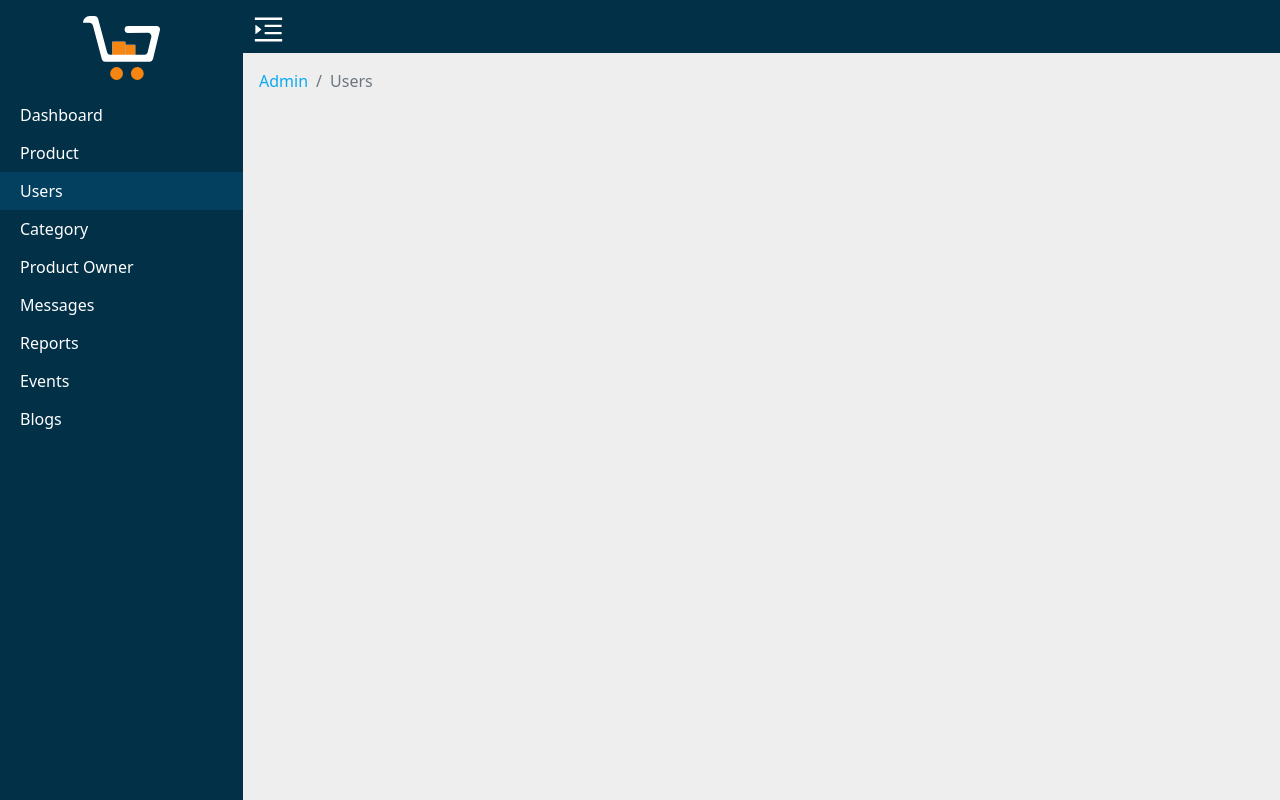
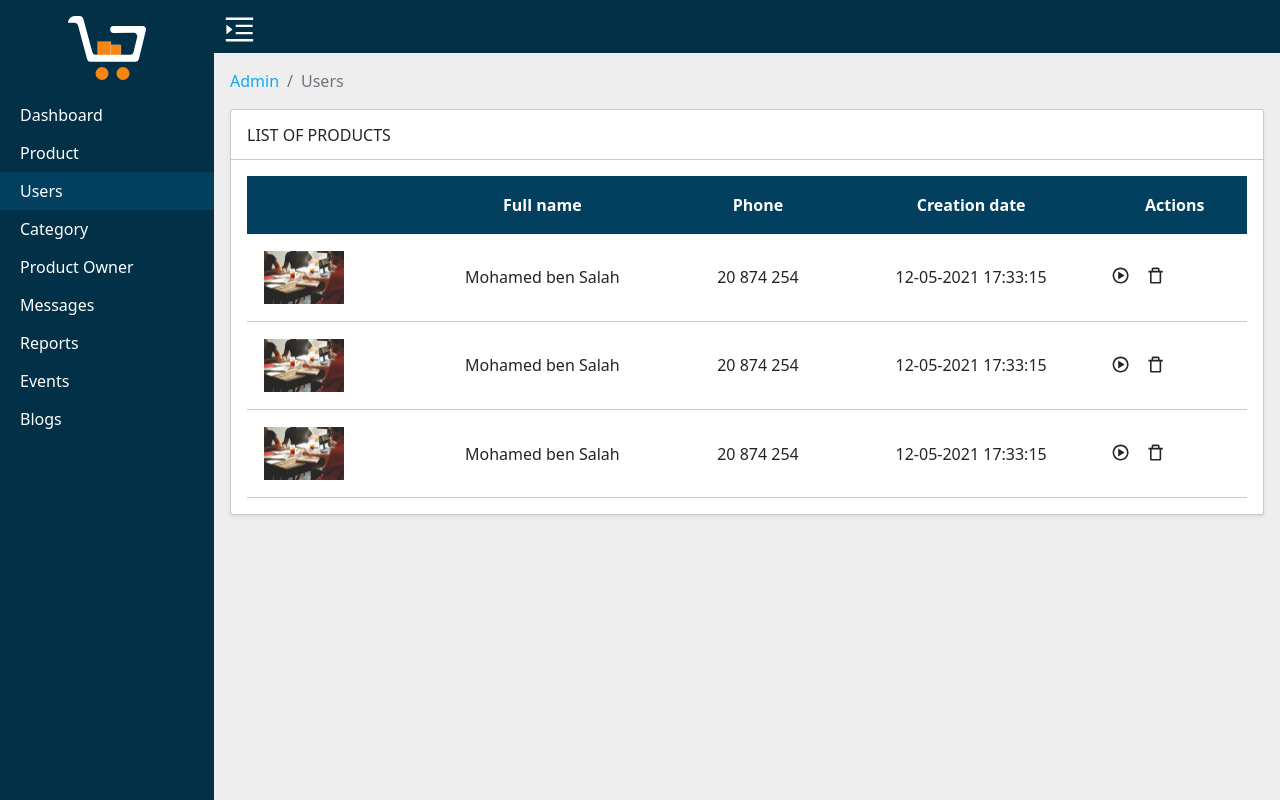
Before and after one commit to medzerai/M-place-Website, a React (Create React App) app in the folder client/: page /admin/users in a window 1280 px wide. Built offline with nearby package versions, Linux system fonts and the light colour scheme.

Commit message:
add table of users in admin panel

```diff
--- a/client/src/components/Panel/Admin/users.js
+++ b/client/src/components/Panel/Admin/users.js
@@ -1,6 +1,18 @@
 import { Link } from "react-router-dom";
+import pic from "./../../../meeting.jpg";
+import ReactEditor from "./../components/reactEditor.js";
+import { useState } from "react";
+import { BiTrashAlt, BiPlayCircle, BiEdit } from "react-icons/bi";
+import { Modal, Button } from "react-bootstrap";
 
 const Users = () => {
+  const [show, setModifyShow] = useState(false);
+  const [showDelete, setDeleteShow] = useState(false);
+  const ModifyClose = () => setModifyShow(false);
+  const ModifyShow = () => setModifyShow(true);
+
+  const DeleteClose = () => setDeleteShow(false);
+  const DeleteShow = () => setDeleteShow(true);
   return (
     <div>
       <nav aria-label="breadcrumb">
@@ -13,6 +25,148 @@ const Users = () => {
           </li>
         </ol>
       </nav>
+
+      <div className="cardTemplate shadow-sm">
+        <div className="title-cardTemplate">
+          <h1>List of products</h1>
+        </div>
+        <div className="content-cardTemplate">
+          <table>
+            <thead>
+              <th>
+                <div className="data picture"></div>
+              </th>
+              <th>
+                <div className="data">Full name</div>
+              </th>
+              <th>
+                <div className="data">Phone</div>
+              </th>
+              <th>
+                <div className="data">Creation date</div>
+              </th>
+              <th>
+                <div className="data">Actions</div>
+              </th>
+            </thead>
+            <tbody>
+              <tr>
+                <td>
+                  <div className="data picture">
+                    <img src={pic} alt="" />
+                  </div>
+                </td>
+                <td>
+                  <div className="data">Mohamed ben Salah</div>
+                </td>
+                <td>
+                  <div className="data">20 874 254</div>
+                </td>
+                <td>
+                  <div className="data">12-05-2021 17:33:15</div>
+                </td>
+                <td>
+                  <div className="actions">
+                    <div className="action">
+                      <BiPlayCircle />
+                    </div>
+                    <div className="action" onClick={DeleteShow}>
+                      <BiTrashAlt />
+                    </div>
+                  </div>
+                </td>
+              </tr>
+              <tr>
+                <td>
+                  <div className="data picture">
+                    <img src={pic} alt="" />
+                  </div>
+                </td>
+                <td>
+                  <div className="data">Mohamed ben Salah</div>
+                </td>
+                <td>
+                  <div className="data">20 874 254</div>
+                </td>
+                <td>
+                  <div className="data">12-05-2021 17:33:15</div>
+                </td>
+                <td>
+                  <div className="actions">
+                    <div className="action">
+                      <BiPlayCircle />
+                    </div>
+                    <div className="action" onClick={DeleteShow}>
+                      <BiTrashAlt />
+                    </div>
+                  </div>
+                </td>
+              </tr>
+              <tr>
+                <td>
+                  <div className="data picture">
+                    <img src={pic} alt="" />
+                  </div>
+                </td>
+                <td>
+                  <div className="data">Mohamed ben Salah</div>
+                </td>
+                <td>
+                  <div className="data">20 874 254</div>
+                </td>
+                <td>
+                  <div className="data">12-05-2021 17:33:15</div>
+                </td>
+                <td>
+                  <div className="actions">
+                    <div className="action">
+                      <BiPlayCircle />
+                    </div>
+                    <div className="action" onClick={DeleteShow}>
+                      <BiTrashAlt />
+                    </div>
+                  </div>
+                </td>
+              </tr>
+            </tbody>
+          </table>
+        </div>
+      </div>
+      <Modal
+        show={show}
+        onHide={ModifyClose}
+        backdrop="static"
+        keyboard={false}
+        fullscreen={true}
+      >
+        <Modal.Header closeButton>
+          <Modal.Title>Edit Product</Modal.Title>
+        </Modal.Header>
+        <Modal.Body>consult</Modal.Body>
+        <Modal.Footer>
+          <Button variant="secondary" onClick={ModifyClose}>
+            Close
+          </Button>
+          <Button variant="primary">Save</Button>
+        </Modal.Footer>
+      </Modal>
+      <Modal
+        show={showDelete}
+        onHide={DeleteClose}
+        backdrop="static"
+        keyboard={false}
+      >
+        <Modal.Header closeButton>
+          <Modal.Title>Delete</Modal.Title>
+        </Modal.Header>
+        <Modal.Body>You wanna really delete ?</Modal.Body>
+        <Modal.Footer>
+          <Button variant="secondary" onClick={DeleteClose}>
+            No
+          </Button>
+          <Button variant="danger">Yes</Button>
+        </Modal.Footer>
+      </Modal>
     </div>
   );
 };
```
